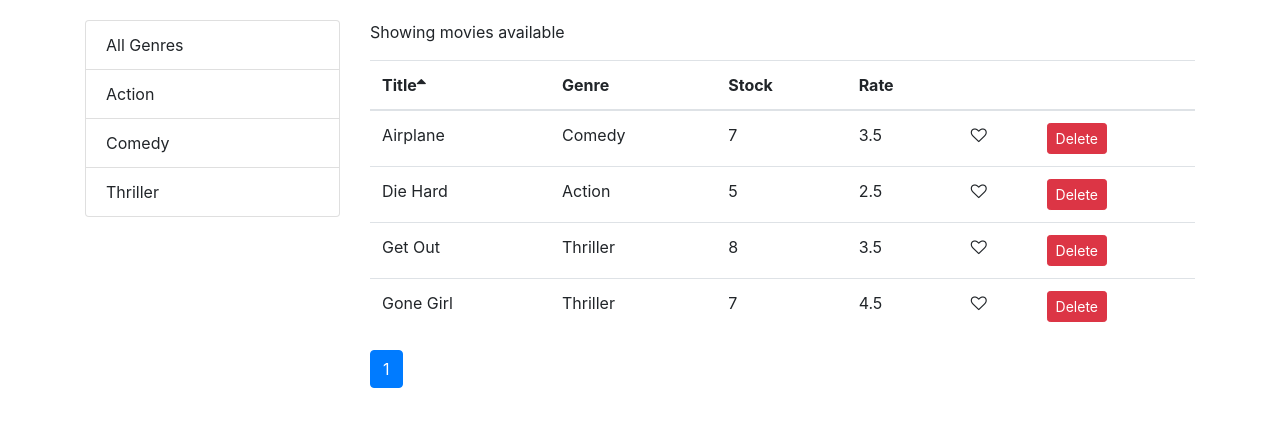
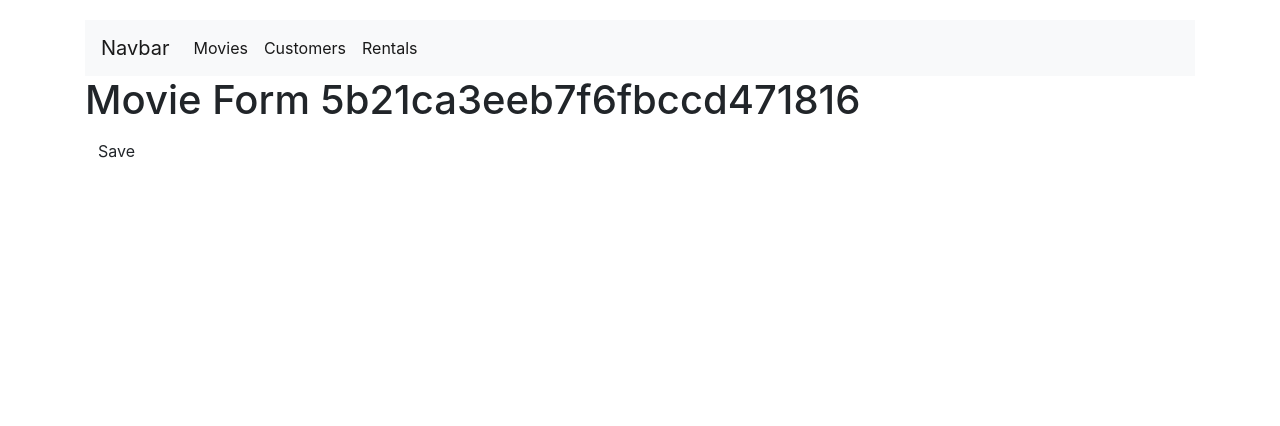
Before and after one commit to snieto10/moviemaster, a React (Create React App) app: page /movies/5b21ca3eeb7f6fbccd471816 in a window 1280 px wide. Shown: the top 426 px of the page. Built offline with nearby package versions, Linux system fonts and the light colour scheme.

Commit message:
finish routing

```diff
--- a/package.json
+++ b/package.json
@@ -12,6 +12,7 @@
     "prop-types": "^15.6.2",
     "react": "^18.2.0",
     "react-dom": "^18.2.0",
+    "react-router-dom": "^4.3.1",
     "react-scripts": "5.0.1",
     "web-vitals": "^2.1.4"
   },
--- a/src/App.js
+++ b/src/App.js
@@ -1,13 +1,29 @@
 import React, { Component } from "react";
+import { Route, Switch, Redirect } from "react-router-dom";
 import "./App.css";
 import Movies from "./components/movies";
+import NavBar from "./components/navBar";
+import Customers from "./components/customers";
+import Rentals from "./components/rentals";
+import Home from "./components/home";
+import NotFound from "./components/notFound";
+import MovieForm from "./components/movieForm";
 
 class App extends Component {
   state = {};
   render() {
     return (
       <main className="container">
-        <Movies />
+        <NavBar />
+        <Switch>
+          <Route path="/movies/:id/" component={MovieForm} />
+          <Route path="/movies" component={Movies} />
+          <Route path="/customers" component={Customers} />
+          <Redirect from="/home" to="/movies" />
+          <Route path="/notfound" component={NotFound} />
+          <Route path="/rentals" component={Rentals} />
+          <Redirect to="/notfound" />
+        </Switch>
       </main>
     );
   }
--- /dev/null
+++ b/src/components/customers.jsx
@@ -0,0 +1,7 @@
+import React from "react";
+
+const Customers = () => {
+  return <h1>Customers</h1>;
+};
+
+export default Customers;
--- /dev/null
+++ b/src/components/home.jsx
@@ -0,0 +1,9 @@
+import React, { Component } from "react";
+
+class Home extends Component {
+  render() {
+    return <h1>Home</h1>;
+  }
+}
+
+export default Home;
--- /dev/null
+++ b/src/components/movieForm.jsx
@@ -0,0 +1,15 @@
+import React from "react";
+
+const MovieForm = ({ match, history }) => {
+  return (
+    <div>
+      <h1>Movie Form {match.params.id}</h1>
+
+      <button className="btn" onClick={() => history.push("/movies")}>
+        Save
+      </button>
+    </div>
+  );
+};
+
+export default MovieForm;
--- a/src/components/movieTable.jsx
+++ b/src/components/movieTable.jsx
@@ -1,10 +1,17 @@
 import React, { Component } from "react";
+import { Link } from "react-router-dom";
 import Like from "./common/like";
 import Table from "./common/table";
 
 class MovieTable extends Component {
   columns = [
-    { path: "title", label: "Title" },
+    {
+      path: "title",
+      label: "Title",
+      content: (movie) => (
+        <Link to={`/movies/${movie._id}`}>{movie.title}</Link>
+      ),
+    },
     { path: "genre.name", label: "Genre" },
     { path: "numberInStock", label: "Stock" },
     { path: "dailyRentalRate", label: "Rate" },
--- /dev/null
+++ b/src/components/navBar.jsx
@@ -0,0 +1,47 @@
+import React, { Component } from "react";
+import { Link } from "react-router-dom";
+
+class NavBar extends Component {
+  render() {
+    return (
+      <nav class="navbar navbar-expand-lg navbar-light bg-light">
+        <Link class="navbar-brand" to="/home">
+          Navbar
+        </Link>
+        <button
+          class="navbar-toggler"
+          type="button"
+          data-toggle="collapse"
+          data-target="#navbarSupportedContent"
+          aria-controls="navbarSupportedContent"
+          aria-expanded="false"
+          aria-label="Toggle navigation"
+        >
+          <span class="navbar-toggler-icon"></span>
+        </button>
+
+        <div class="collapse navbar-collapse" id="navbarSupportedContent">
+          <ul class="navbar-nav mr-auto">
+            <li class="nav-item active">
+              <Link class="nav-link" to="/movies">
+                Movies <span class="sr-only">(current)</span>
+              </Link>
+            </li>
+            <li class="nav-item active">
+              <Link class="nav-link" to="/customers">
+                Customers <span class="sr-only">(current)</span>
+              </Link>
+            </li>
+            <li class="nav-item active">
+              <Link class="nav-link" to="/rentals">
+                Rentals <span class="sr-only">(current)</span>
+              </Link>
+            </li>
+          </ul>
+        </div>
+      </nav>
+    );
+  }
+}
+
+export default NavBar;
--- /dev/null
+++ b/src/components/notFound.jsx
@@ -0,0 +1,7 @@
+import React from "react";
+
+const NotFound = () => {
+  return <h1>Not Found</h1>;
+};
+
+export default NotFound;
--- /dev/null
+++ b/src/components/rentals.jsx
@@ -0,0 +1,7 @@
+import React from "react";
+
+const Rentals = () => {
+  return <h1>Rentals</h1>;
+};
+
+export default Rentals;
--- a/src/index.js
+++ b/src/index.js
@@ -5,11 +5,14 @@ import App from "./App";
 import reportWebVitals from "./reportWebVitals";
 import "bootstrap/dist/css/bootstrap.css";
 import "font-awesome/css/font-awesome.css";
+import { BrowserRouter } from "react-router-dom";
 
 const root = ReactDOM.createRoot(document.getElementById("root"));
 root.render(
   <React.StrictMode>
-    <App />
+    <BrowserRouter>
+      <App />
+    </BrowserRouter>
   </React.StrictMode>
 );
 
```
Also changed, not shown: 1 other file (tests, documents, lock files or other folders).
